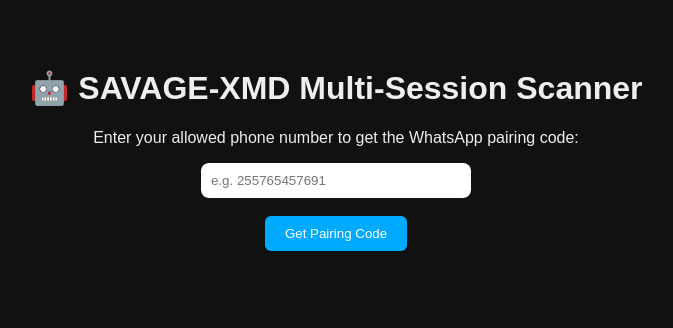
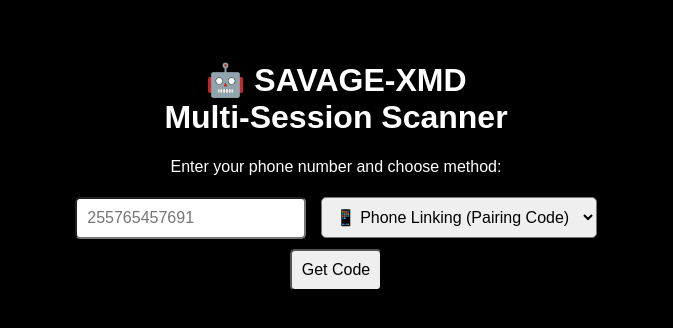
Before and after one commit to SAVAGE-TECH2123/SESSION-SCANNER, a website: page public/index.html in a window 1280 px wide. Shown: the whole page, without its empty margins (304-977 px from the left). Drawn offline with Linux system fonts and the light colour scheme.

Commit message:
Update index.html

```diff
--- a/public/index.html
+++ b/public/index.html
@@ -2,40 +2,74 @@
 <html lang="en">
 <head>
   <meta charset="UTF-8" />
-  <meta name="viewport" content="width=device-width, initial-scale=1.0">
-  <title>SAVAGE-XMD Session Scanner</title>
+  <meta name="viewport" content="width=device-width, initial-scale=1.0"/>
+  <title>SAVAGE-XMD Multi-Session Scanner</title>
+  <style>
+    body {
+      font-family: sans-serif;
+      background: #000;
+      color: #fff;
+      text-align: center;
+      padding: 2em;
+    }
+    input, select, button {
+      padding: 10px;
+      font-size: 16px;
+      margin: 5px;
+      border-radius: 5px;
+    }
+    .code-box {
+      margin-top: 20px;
+    }
+    #qrImage {
+      margin-top: 20px;
+      width: 250px;
+      height: 250px;
+    }
+  </style>
 </head>
-<body style="font-family:sans-serif; text-align:center; padding:40px; background:#111; color:#eee;">
-  <h1>🤖 SAVAGE-XMD Multi-Session Scanner</h1>
-  <p>Enter your allowed phone number to get the WhatsApp pairing code:</p>
+<body>
+  <h1>🤖 SAVAGE-XMD<br>Multi-Session Scanner</h1>
 
-  <input type="text" id="numberInput" placeholder="e.g. 255765457691"
-         style="padding:10px; width:250px; border-radius:8px; border:none;" />
-  <br><br>
-  <button onclick="fetchCode()"
-          style="padding:10px 20px; border-radius:6px; background:#00aaff; color:#fff; border:none;">
-    Get Pairing Code
-  </button>
+  <p>Enter your phone number and choose method:</p>
 
-  <h2 id="code" style="margin-top:30px; color:#00ffcc;"></h2>
+  <input type="text" id="number" placeholder="255765457691" />
+  <select id="method">
+    <option value="pair">📱 Phone Linking (Pairing Code)</option>
+    <option value="qr">📷 QR Code (Legacy)</option>
+  </select>
+
+  <br/>
+  <button onclick="getCode()">Get Code</button>
+
+  <div class="code-box" id="result">
+    <!-- Pairing or QR will appear here -->
+  </div>
 
   <script>
-    function fetchCode() {
-      const number = document.getElementById('numberInput').value.trim();
+    async function getCode() {
+      const number = document.getElementById("number").value;
+      const method = document.getElementById("method").value;
+      const resultDiv = document.getElementById("result");
 
-      if (!number) {
-        alert("Please enter a phone number.");
-        return;
+      resultDiv.innerHTML = "⏳ Loading code...";
+
+      try {
+        const res = await fetch(`/api/pair?number=${number}&method=${method}`);
+        const data = await res.json();
+
+        if (data.error) {
+          resultDiv.innerHTML = `❌ ${data.error}`;
+        } else if (data.pairingCode) {
+          resultDiv.innerHTML = `<strong>📲 Pairing Code:</strong><br><code>${data.pairingCode}</code>`;
+        } else if (data.qr) {
+          resultDiv.innerHTML = `<strong>📷 Scan QR Code:</strong><br><img id="qrImage" src="${data.qr}" />`;
+        } else {
+          resultDiv.innerHTML = `⚠️ No data received.`;
+        }
+      } catch (err) {
+        resultDiv.innerHTML = `❗ Error loading code.`;
       }
-
-      fetch('/api/pair?number=' + encodeURIComponent(number))
-        .then(res => res.json())
-        .then(data => {
-          document.getElementById('code').innerText = data.pairingCode || data.error || "No code returned.";
-        })
-        .catch(() => {
-          document.getElementById('code').innerText = "⚠️ Error loading code.";
-        });
     }
   </script>
 </body>
```
